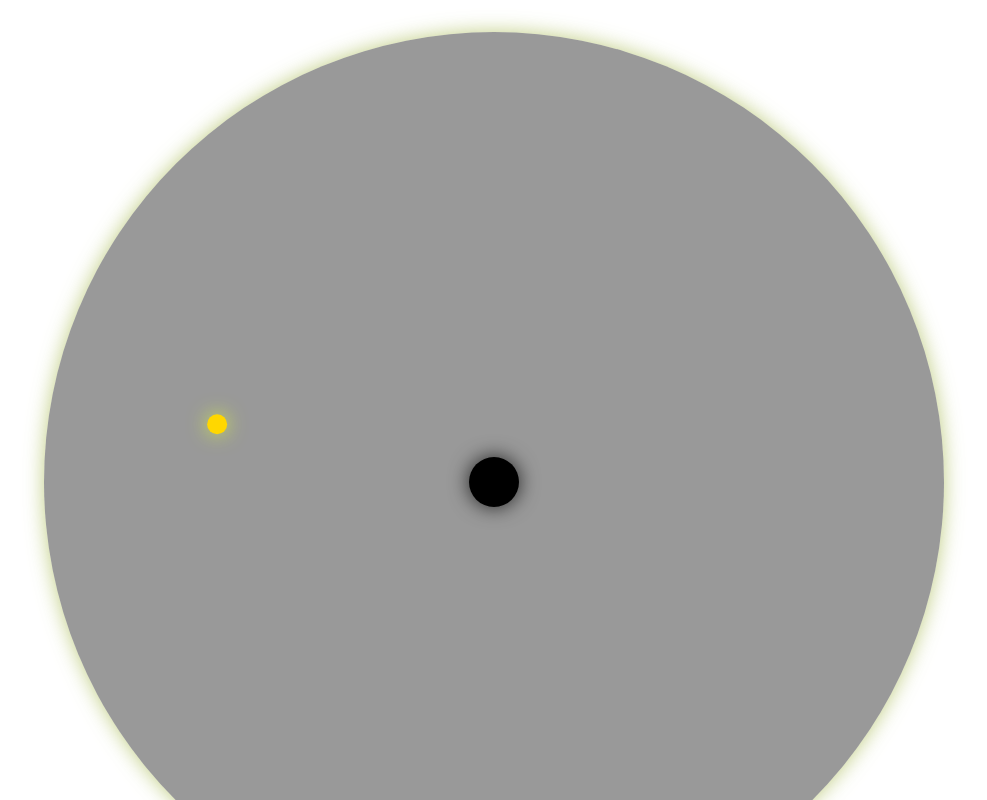
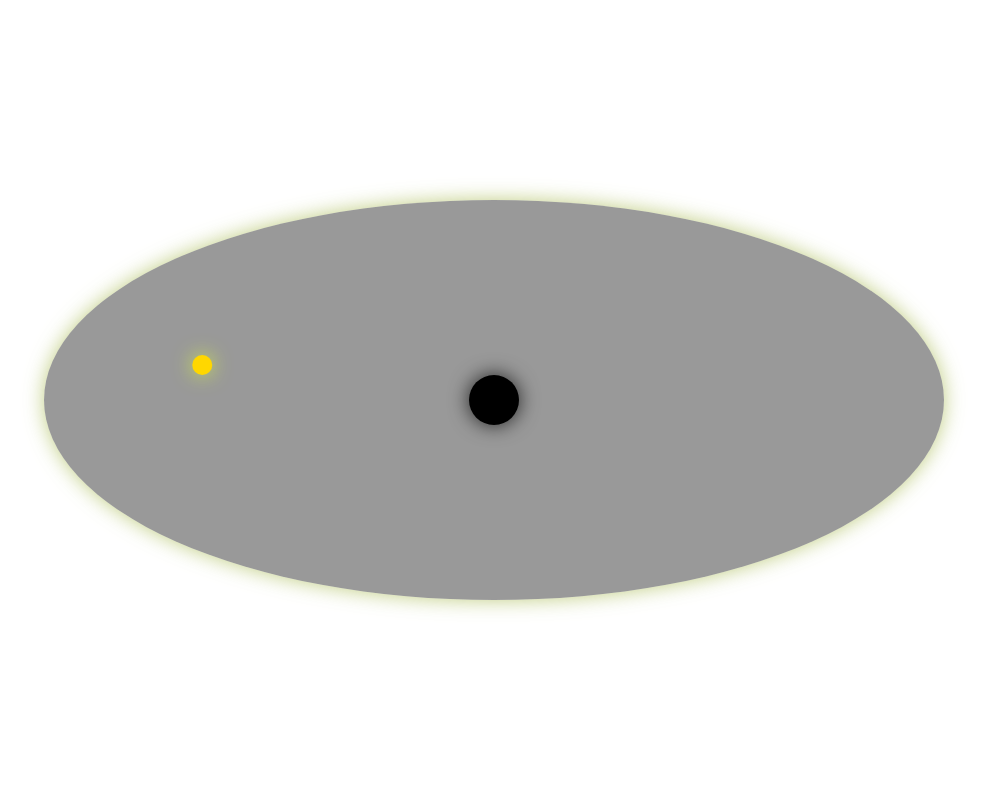
Before and after one commit to zVoidra/react-github-page-experiment, a React (Vite) app: page / in a window 1280 px wide. Shown: the top 800 px of the page, without its empty margins (146-1133 px from the left). Built offline with nearby package versions, Linux system fonts and the light colour scheme.

Commit message:
Made the space, circle more like a orbit.

```diff
--- a/src/assets/BlackHole/BlacHole.css
+++ b/src/assets/BlackHole/BlacHole.css
@@ -19,7 +19,7 @@
 }
 
 .space {
-  height: 900px;
+  height: 400px;
   width: 900px;
   position: relative;
   display: flex;
```
